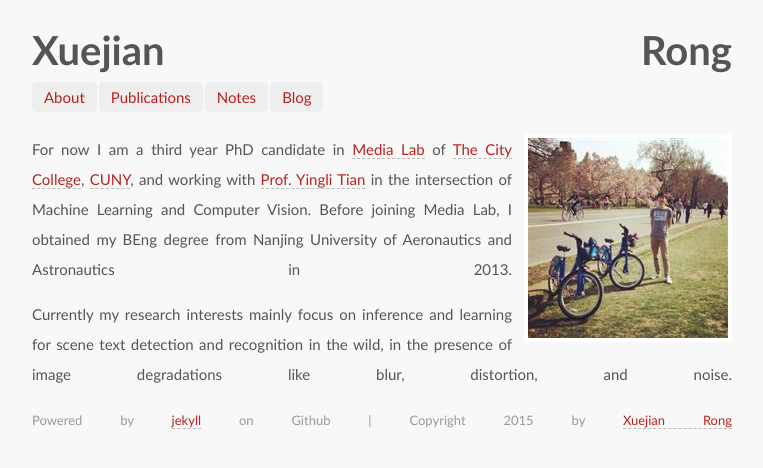
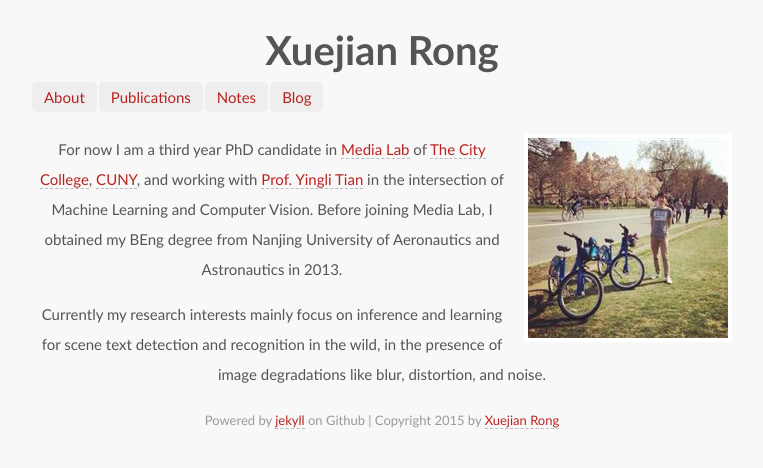
Before and after one commit to ionvision/ionvision.github.io.bk, a Jekyll site: the page built from index.md, in a window 1280 px wide. Shown: the top 468 px of the page, without its empty margins (258-1021 px from the left). Built offline with Jekyll 4.4.1, drawn with Linux system fonts in a browser that asks for light colours; some web fonts are replaced.

Commit message:
Fix alignment

```diff
--- a/_layouts/home.html
+++ b/_layouts/home.html
@@ -9,8 +9,8 @@
   <style type="text/css">
   html, body {
     background-color: #F8F8F8;
-    text-align:justify;
-    text-align-last:justify;
+    text-align:center;
+    text-align-last:center;
     text-justify:inter-ideography;
   }
   .container > footer p , .postheader > a{
```
